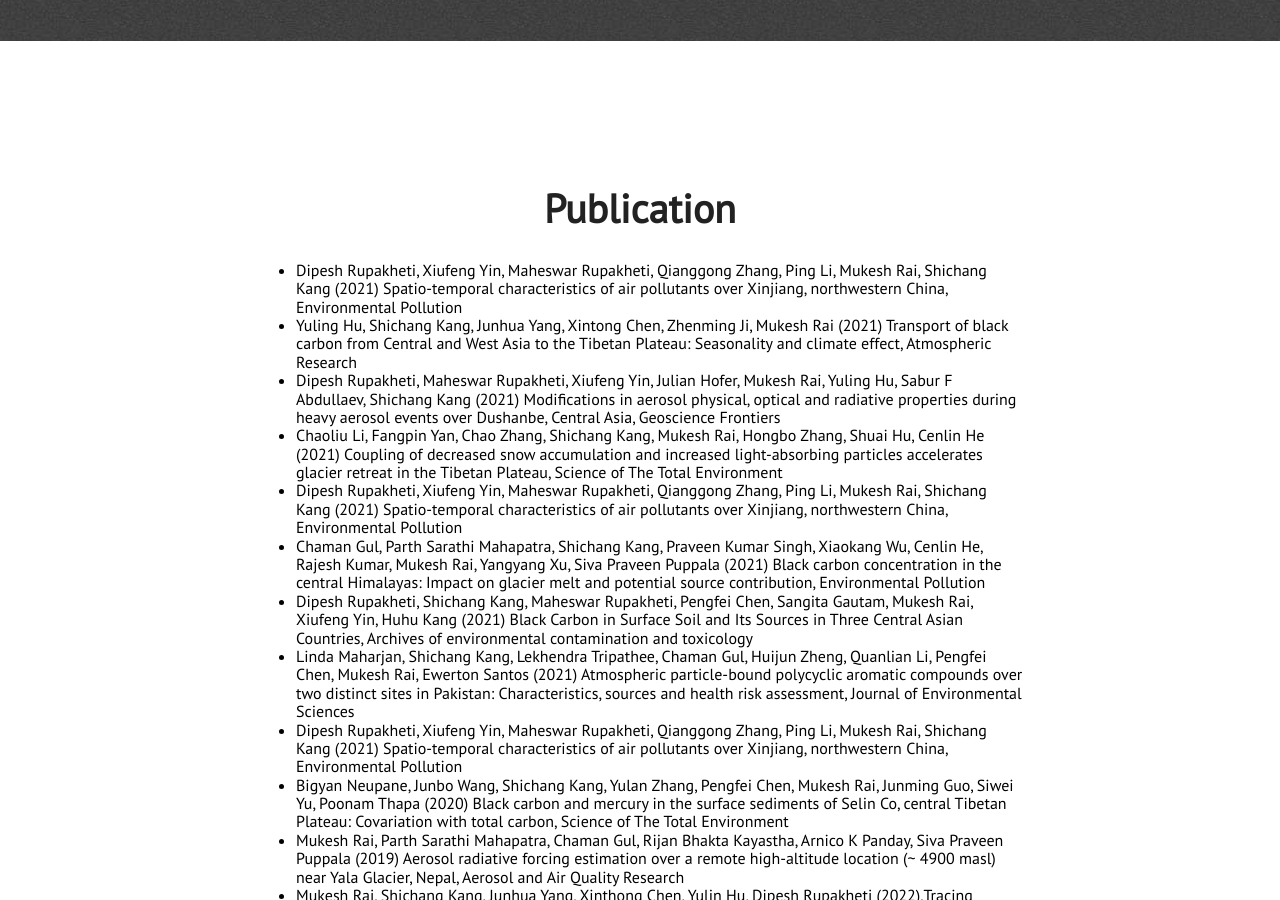
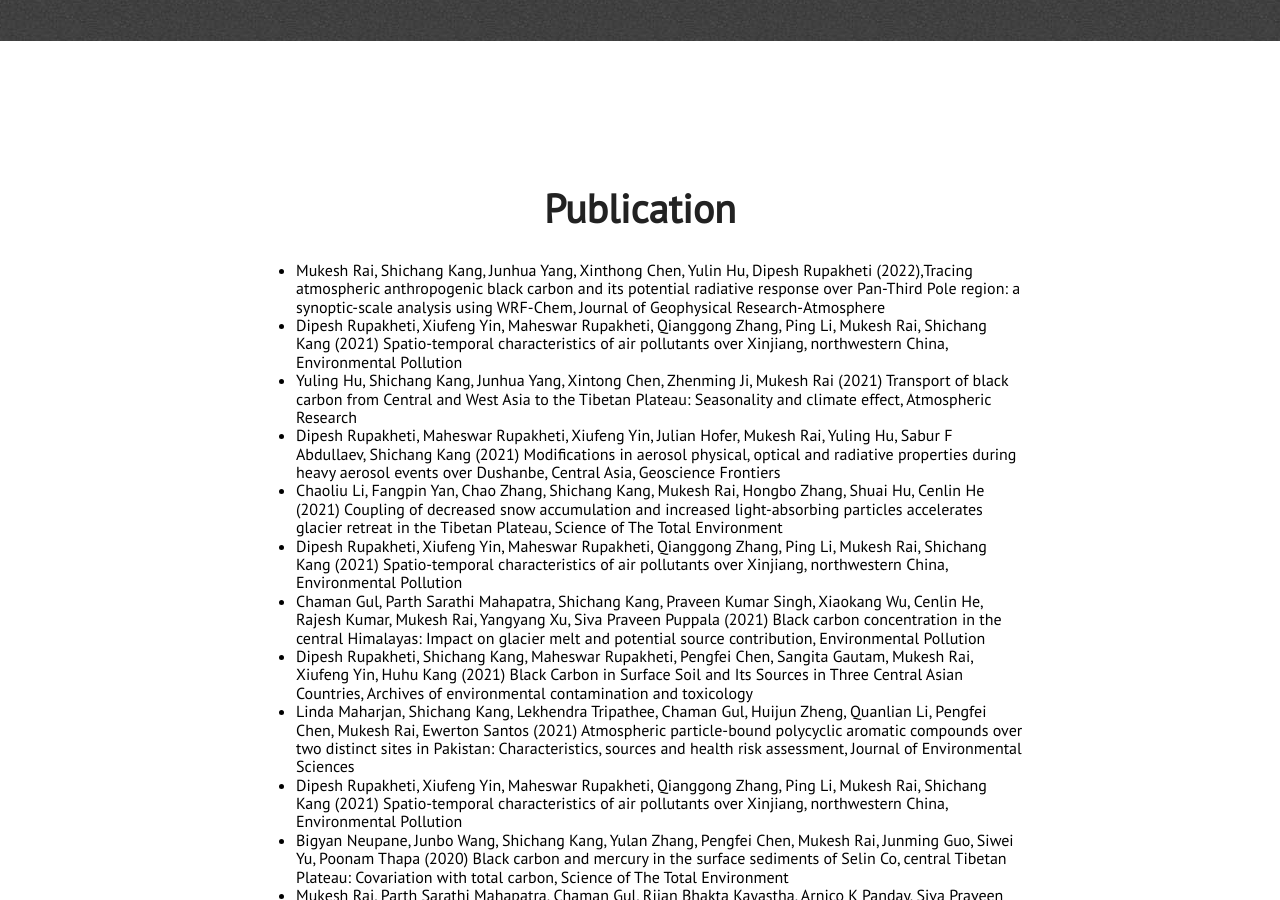
Before and after one commit to mukeshraeee/mukeshrai.github.io, a Jekyll site: the page built from index.html, in a window 1280 px wide and 900 px high, scrolled down 2859 px. Built offline with Jekyll 4.4.1, drawn with Linux system fonts in a browser that asks for light colours; nearby versions of some CDN libraries; some of the changed text lies outside the part shown.

Commit message:
Update publication.html

```diff
--- a/_includes/publication.html
+++ b/_includes/publication.html
@@ -3,6 +3,7 @@
         <div id="about-text">
             <div class="section-heading">Publication</div>
             <ul>
+                <li>Mukesh Rai, Shichang Kang, Junhua Yang, Xinthong Chen, Yulin Hu, Dipesh Rupakheti (2022),Tracing atmospheric anthropogenic black carbon and its potential radiative response over Pan-Third Pole region: a synoptic-scale analysis using WRF-Chem, Journal of Geophysical Research-Atmosphere</li>
                 <li>Dipesh Rupakheti, Xiufeng Yin, Maheswar Rupakheti, Qianggong Zhang, Ping Li, Mukesh Rai, Shichang Kang (2021) Spatio-temporal characteristics of air pollutants over Xinjiang, northwestern China, Environmental Pollution</li>
                 <li>Yuling Hu, Shichang Kang, Junhua Yang, Xintong Chen, Zhenming Ji, Mukesh Rai (2021) Transport of black carbon from Central and West Asia to the Tibetan Plateau: Seasonality and climate effect,  Atmospheric Research</li>
                 <li>Dipesh Rupakheti, Maheswar Rupakheti, Xiufeng Yin, Julian Hofer, Mukesh Rai, Yuling Hu, Sabur F Abdullaev, Shichang Kang (2021) Modifications in aerosol physical, optical and radiative properties during heavy aerosol events over Dushanbe, Central Asia, Geoscience Frontiers</li>
@@ -14,7 +15,7 @@
                 <li>Dipesh Rupakheti, Xiufeng Yin, Maheswar Rupakheti, Qianggong Zhang, Ping Li, Mukesh Rai, Shichang Kang (2021) Spatio-temporal characteristics of air pollutants over Xinjiang, northwestern China, Environmental Pollution</li>
                 <li>Bigyan Neupane, Junbo Wang, Shichang Kang, Yulan Zhang, Pengfei Chen, Mukesh Rai, Junming Guo, Siwei Yu, Poonam Thapa (2020) Black carbon and mercury in the surface sediments of Selin Co, central Tibetan Plateau: Covariation with total carbon, Science of The Total Environment</li>
                 <li>Mukesh Rai, Parth Sarathi Mahapatra, Chaman Gul, Rijan Bhakta Kayastha, Arnico K Panday, Siva Praveen Puppala (2019) Aerosol radiative forcing estimation over a remote high-altitude location (~ 4900 masl) near Yala Glacier, Nepal, Aerosol and Air Quality Research</li>
-                <li>Mukesh Rai, Shichang Kang, Junhua Yang, Xinthong Chen, Yulin Hu, Dipesh Rupakheti (2022),Tracing atmospheric anthropogenic black carbon and its potential radiative response over Pan-Third Pole region: a synoptic-scale analysis using WRF-Chem, Journal of Geophysical Research-Atmosphere</li>
+
             </ul>
         </div>
     </section>
```
